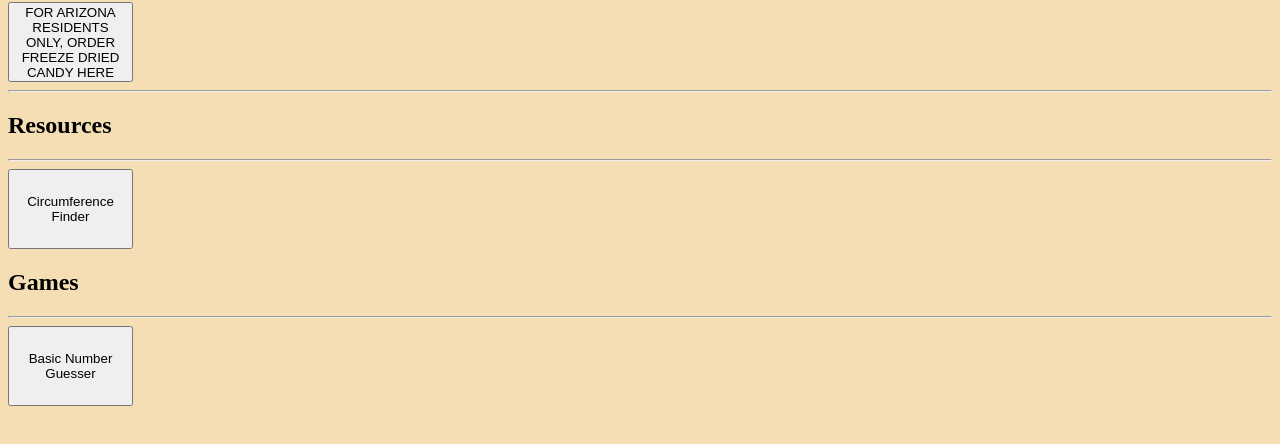
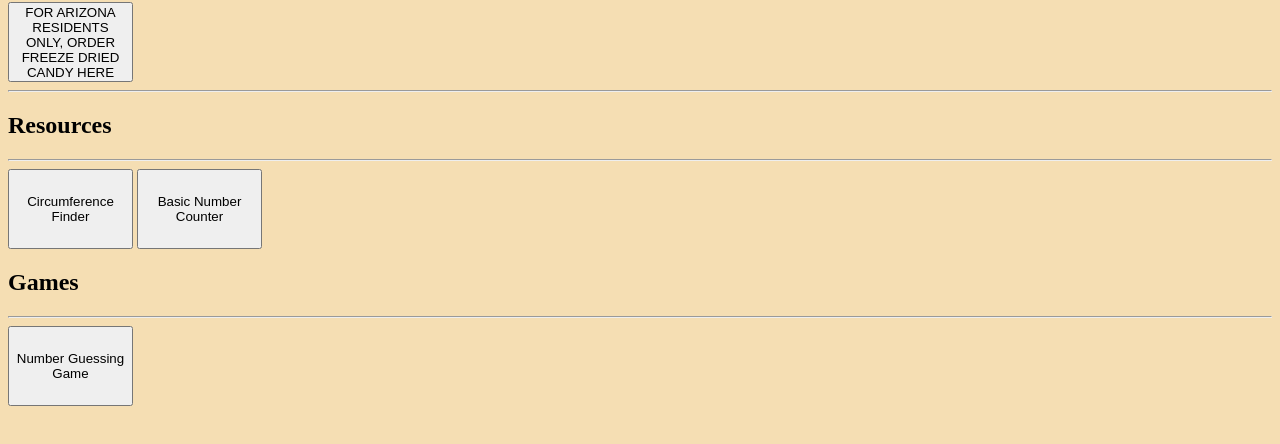
Before and after one commit to gspy27/gabes-online-plaza, a plain HTML site: page index.html in a window 1280 px wide. Shown: the part 78-522 px from the top of the page. Drawn offline with Linux system fonts and the light colour scheme.

Commit message:
Update index.html

```diff
--- a/index.html
+++ b/index.html
@@ -12,14 +12,15 @@
 <hr>
     <div id="page">
         <div id="resources">
-        </div>
             <h2>Resources</h2>
             <hr>
             <a href="CircumferenceFinder/CircumferenceFinder.html"><button>Circumference Finder</button></a>
+            <a href="Counter/Counter.html"><button>Basic Number Counter</button></a>
+        </div>
         <div id="games">
             <h2>Games</h2>
             <hr>
-            <a href="Guessr/Guessr.html"><button>Basic Number Guesser</button></a>
+            <a href="Guessr/Guessr.html"><button>Number Guessing Game</button></a>
         </div>
     </div>
 
```
